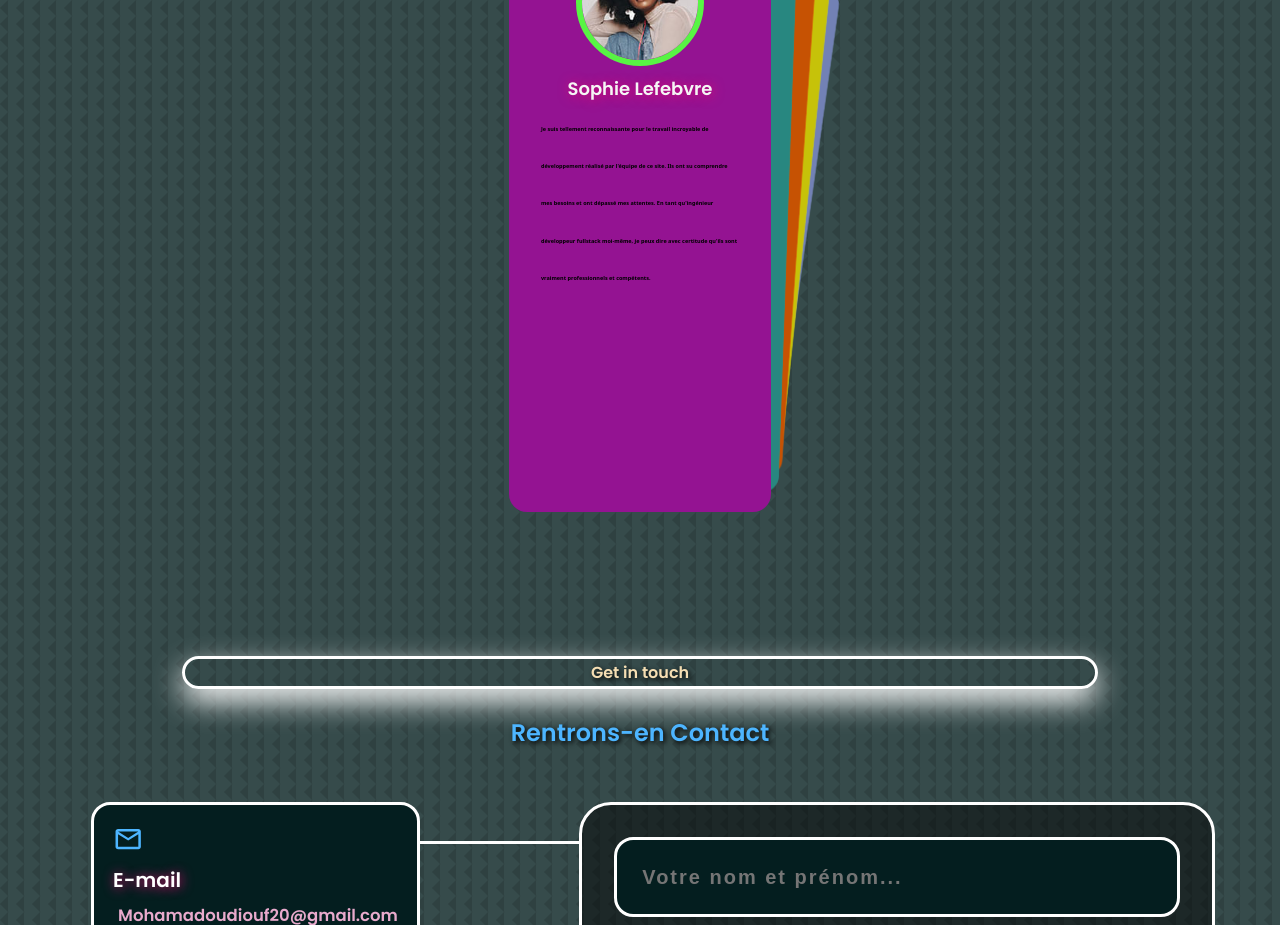
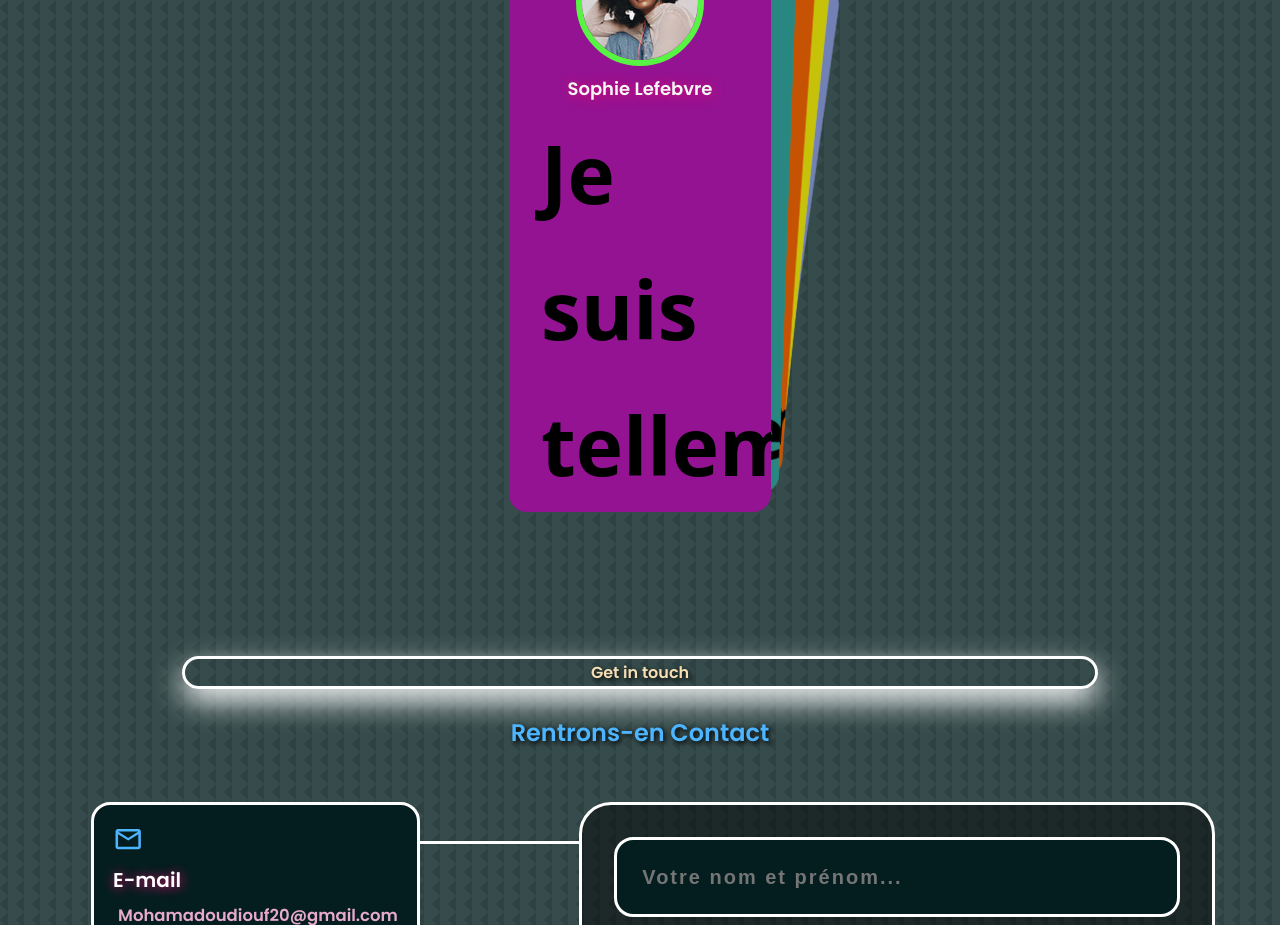
Before and after one commit to Mouhamed1003/keenprogrammer.com, a React (Create React App) app: page / in a window 1280 px wide. Shown: the part 4720-5645 px from the top of the page. Built offline with nearby package versions, Linux system fonts and the light colour scheme.

Commit message:
Update temoignages.css

```diff
--- a/src/components/temoignages/temoignages.css
+++ b/src/components/temoignages/temoignages.css
@@ -41,8 +41,8 @@
 }
 .client_review {
   color: black;
-  font-size: 25%;
-  margin: 0.2rem auto 0;
+  width: 30%;
+  font-size: 5rem;
   text-align: left;
   font-family: system-ui, -apple-system, BlinkMacSystemFont, 'Segoe UI', Roboto, Oxygen, Ubuntu, Cantarell, 'Open Sans', 'Helvetica Neue', sans-serif;
 }
```
